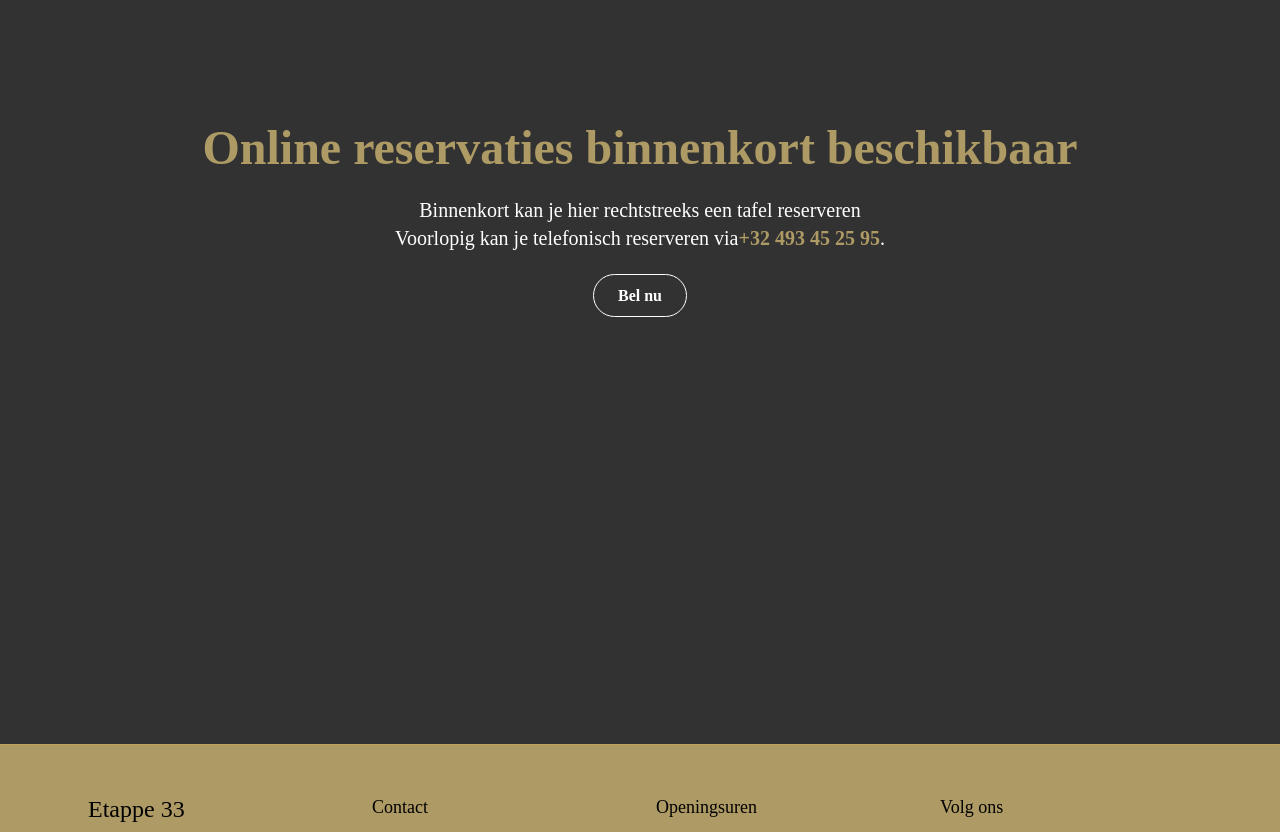
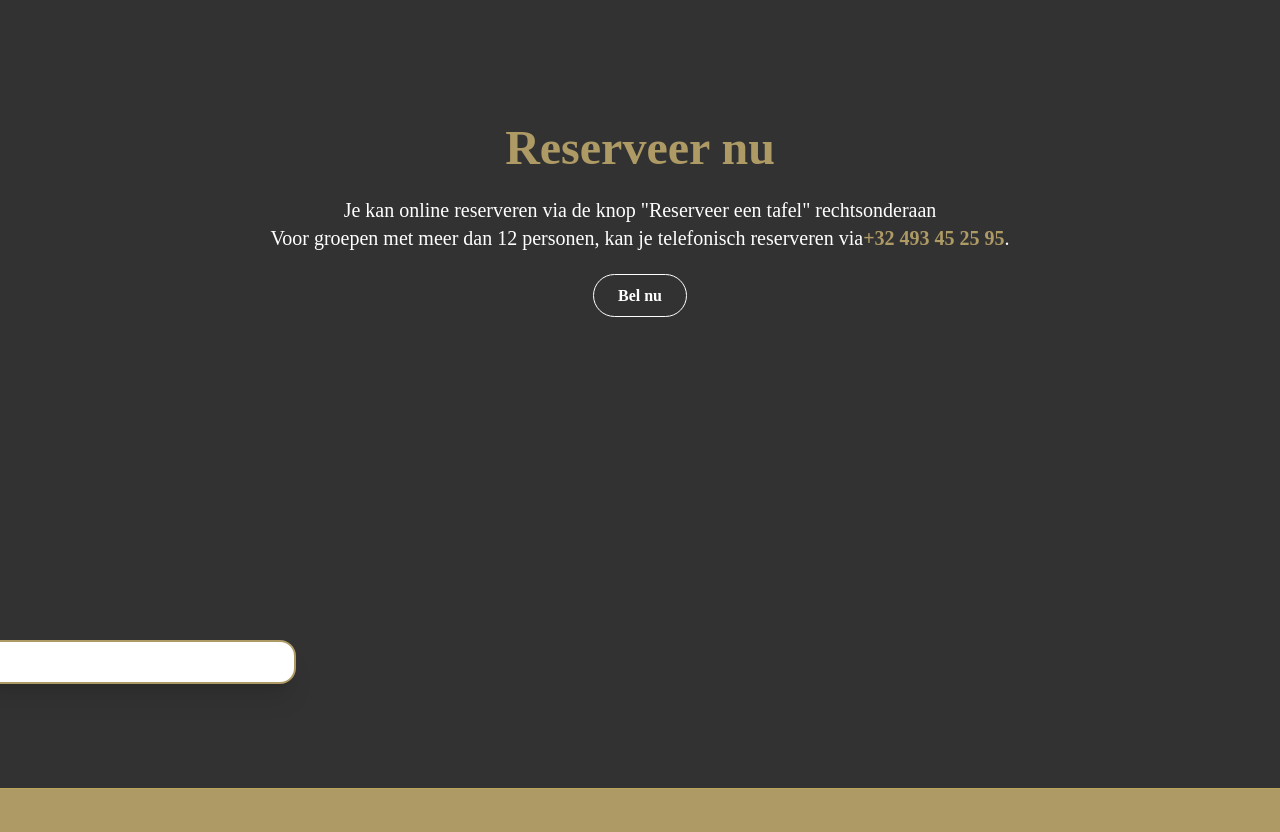
Before and after one commit to jensdesmeyter-cmyk/etappe33, a Next.js app: page /reservations in a window 1280 px wide. Shown: the part 280-1112 px from the top of the page. Built offline with nearby package versions, Linux system fonts and the light colour scheme.

Commit message:
add zenchef

```diff
--- a/app/components/LunchPopup.tsx
+++ b/app/components/LunchPopup.tsx
@@ -21,7 +21,7 @@ export default function LunchPopup() {
       animate={{ opacity: 1, y: 0 }}
       exit={{ opacity: 0, y: 50 }}
       transition={{ duration: 0.5 }}
-      className="fixed bottom-6 right-6 bg-white text-black shadow-xl rounded-2xl p-4 sm:p-5 flex items-center gap-4 z-50 w-[280px] sm:w-[320px]"
+      className="fixed bottom-6 right-6 bg-white text-black shadow-xl rounded-2xl p-4 sm:p-5 flex items-center mb-14 gap-4 z-50 w-[280px] sm:w-[320px]"
     >
       <div className="flex-1">
         <p className="text-sm sm:text-base font-semibold">
--- /dev/null
+++ b/app/components/ZenChefPopup.tsx
@@ -0,0 +1,49 @@
+"use client";
+import { motion, AnimatePresence } from "framer-motion";
+import { useState, useEffect } from "react";
+import { X } from "lucide-react";
+
+export default function ZenChefPopup() {
+  const [visible, setVisible] = useState(false);
+
+  // Show popup after 2 seconds
+  useEffect(() => {
+    const timer = setTimeout(() => setVisible(true), 2000);
+    return () => clearTimeout(timer);
+  }, []);
+
+  // Load Zenchef SDK dynamically
+  useEffect(() => {
+    if (!visible) return;
+
+    const existingScript = document.getElementById("zenchef-sdk");
+    if (!existingScript) {
+      const script = document.createElement("script");
+      script.id = "zenchef-sdk";
+      script.src = "https://sdk.zenchef.com/v1/sdk.min.js";
+      script.async = true;
+      document.body.appendChild(script);
+    }
+  }, [visible]);
+
+  return (
+    <AnimatePresence>
+      {visible && (
+        <motion.div
+          initial={{ opacity: 0, y: 50 }}
+          animate={{ opacity: 1, y: 0 }}
+          exit={{ opacity: 0, y: 50 }}
+          transition={{ duration: 0.4 }}
+          className="fixed bottom-6 right-6 bg-white text-black shadow-xl rounded-2xl p-5 flex flex-col gap-4 z-50 w-[280px] sm:w-[320px] relative border-2 border-[rgb(var(--color_58))]"
+        >
+          {/* Zenchef Widget */}
+          <div
+            className="zc-widget-config"
+            data-restaurant="379665"
+            data-open="2000"
+          ></div>
+        </motion.div>
+      )}
+    </AnimatePresence>
+  );
+}
--- a/app/layout.tsx
+++ b/app/layout.tsx
@@ -2,7 +2,9 @@ import "./globals.css";
 import type { Metadata } from "next";
 import Footer from "./components/Footer"
 import Navbar from "./components/Navbar";
-import Logo from "./assets/logoch.png"
+import Logo from "./assets/logoch.png";
+import ZenChefPopup from "./components/ZenChefPopup";
+
 export const metadata: Metadata = {
    title: "Etappe 33 – Restaurant & Tearoom",
   description:
@@ -39,7 +41,7 @@ export default function RootLayout({
     </header>
 
     <main className="max-w-6xl mx-auto px-4 pt-24 pb-12">{children}</main>
-
+       <ZenChefPopup/>
        <Footer />
   </body>
 </html>
--- a/app/reservations/page.tsx
+++ b/app/reservations/page.tsx
@@ -10,17 +10,17 @@ export default function ReservationsPage() {
         transition={{ duration: 0.6 }}
         className="text-4xl md:text-5xl font-bold text-[rgb(var(--color_58))] mb-6"
       >
-        Online reservaties binnenkort beschikbaar
+        Reserveer nu
       </motion.h1>
 
       <motion.p
         initial={{ opacity: 0, y: 20 }}
         animate={{ opacity: 1, y: 0 }}
         transition={{ delay: 0.2, duration: 0.6 }}
-        className="text-lg md:text-xl text-white max-w-2xl mb-8"
+        className="text-lg md:text-xl text-white max-w-3xl mb-8"
       >
-        Binnenkort kan je hier rechtstreeks een tafel reserveren<br />
-        Voorlopig kan je telefonisch reserveren via
+        Je kan online reserveren via de knop "Reserveer een tafel" rechtsonderaan<br />
+        Voor groepen met meer dan 12 personen, kan je telefonisch reserveren via
         <span className="text-[rgb(var(--color_58))] font-semibold">+32 493 45 25 95</span>.
       </motion.p>
 
```
